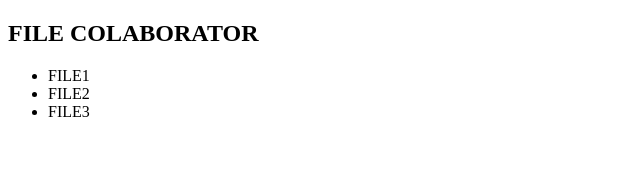
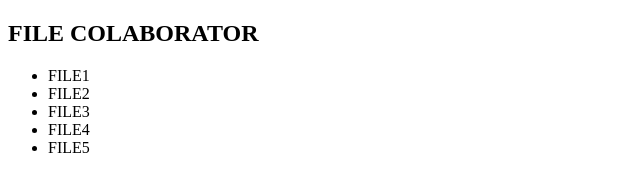
Before and after one commit to renanduart3/gitLaboratory, a plain HTML site: page index2.html in a window 1280 px wide. Shown: the whole page, without its empty margins (0-640 px from the left). Drawn offline with Linux system fonts and the light colour scheme.

Commit message:
Update index2.html
updated idnex2

```diff
--- a/index2.html
+++ b/index2.html
@@ -12,6 +12,8 @@
         <li>FILE1</li>
         <li>FILE2</li>
         <li>FILE3</li>
+        <li>FILE4</li>
+        <li>FILE5</li>
 
     </ul>
 
```
